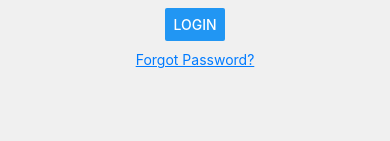
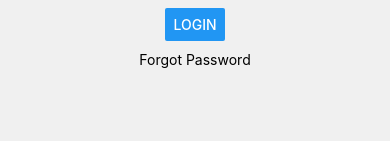
Before and after one commit to bishop7js/MAINFRAME_ASSIGNMENT, a React Native app: screen / in a window 390 px wide. Shown: the part 391-532 px from the top of the page. Built offline with nearby package versions, Linux system fonts and the light colour scheme.

Commit message:
Remove underline forget password

```diff
--- a/src/LoginScreen.js
+++ b/src/LoginScreen.js
@@ -29,7 +29,7 @@ const LoginScreen = ({ navigation }) => {
           style={styles.input}
         />
         <Button title="Login" onPress={handleLogin} />
-        <Text style={styles.forgotPassword}>Forgot Password?</Text>
+        <Text style={styles.forgotPassword}>Forgot Password</Text>
       </View>
       <View style={styles.flexSpacer} />
       <Text style={styles.terms}>Terms and Conditions</Text>
@@ -65,8 +65,7 @@ const styles = StyleSheet.create({
   },
   forgotPassword: {
     marginTop: 10,
-    color: '#007bff',
-    textDecorationLine: 'underline',
+    color: '#green',
   },
   flexSpacer: {
     flex: 1,
```
